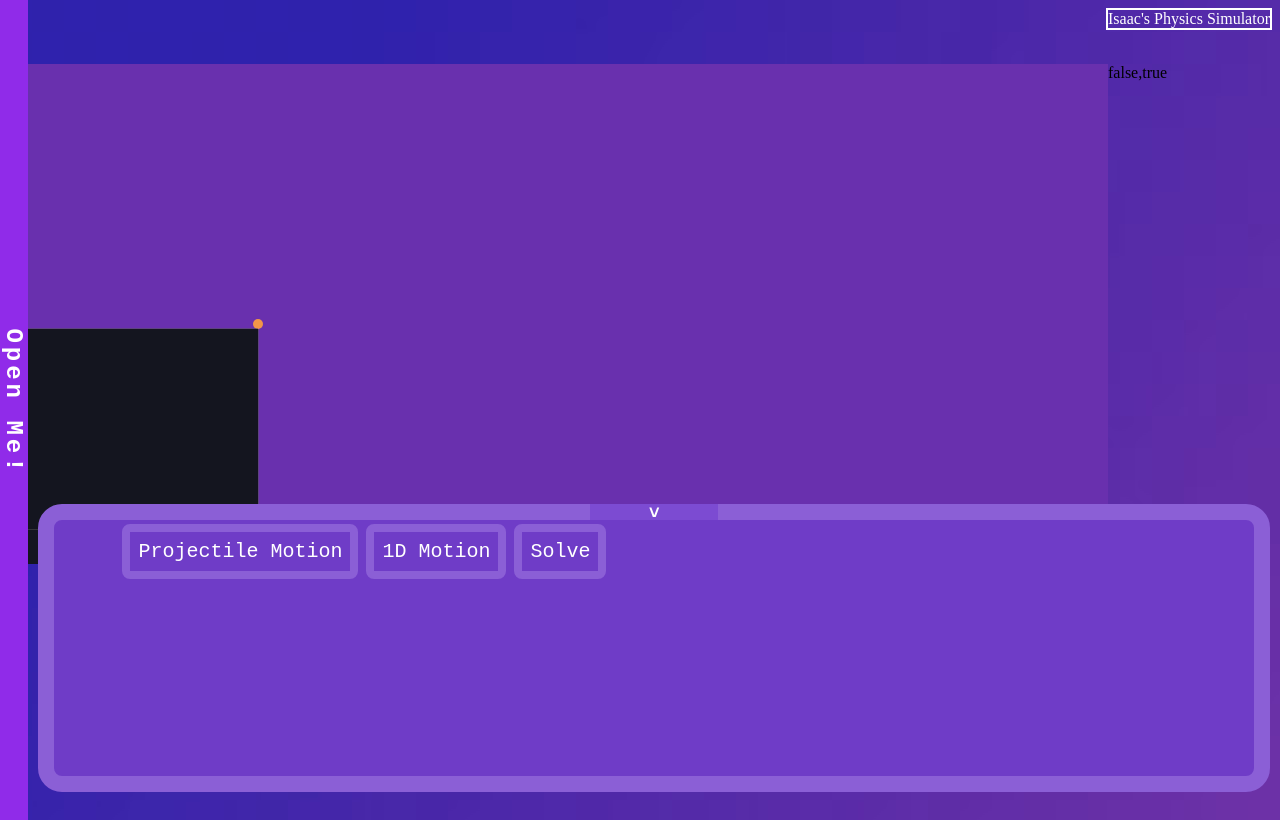
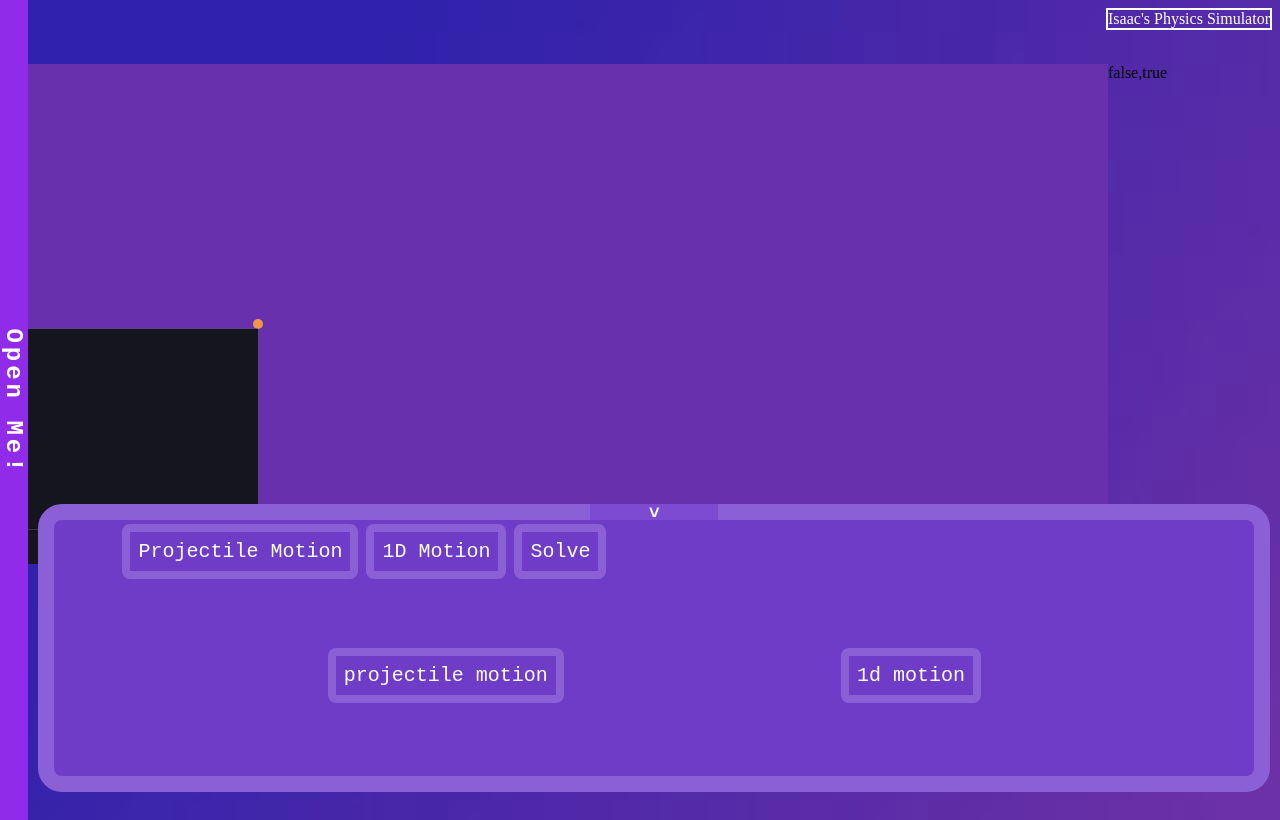
Before and after one commit to GeetHubUser814/Physics-Sim2, a React (Vite) app in the folder Physics-simulator-app/: page / in a window 1280 px wide. Both pictures are taken after a click on the button "Solve". Built offline with nearby package versions, Linux system fonts and the light colour scheme.

Commit message:
started solve

```diff
--- a/Physics-simulator-app/src/DashKinematics.jsx
+++ b/Physics-simulator-app/src/DashKinematics.jsx
@@ -301,7 +301,6 @@ function DashKinematics() {
             </form>
             )}
             {(isOpen && isOpenOneDMotion) && (
-            <div className="kinematicsDash">
             <form className="containerForm" onSubmit={handleSubmit}>
                 <div className="inputDiv">
                     <label>velocity: </label>
@@ -346,69 +345,6 @@ function DashKinematics() {
                 <button className="submitBtn" type="submit">Submit</button>
 
             </form>
-            </div>
-            )}
-            {(isOpen && isOpenSolve) && (
-            <div className="kinematicsDash">
-
-
-            </div>
-            )}
-
-            {(isOpen && isOpenSolveProjectile) && (
-            <div className="kinematicsDash">
-               <p className="solveFor">Solve For: </p>
-
-                <div className="solveForBack">
-                    <button className="dashBtn">Range(m)</button>
-                </div>
-
-                <div className="solveForBack">
-                    <button className="dashBtn">Max Height(m)</button>
-                </div>
-
-                <div className="solveForBack">
-                    <button className="dashBtn">Time in the Air(s)</button>
-                </div>
-
-                <div className="solveForBack">
-                    <button className="dashBtn">Initial Velocity(m/s)</button>
-                </div>
-
-                <div className="solveForBack">
-                    <button className="dashBtn">Final Velocity(m/s)</button>
-                </div>
-
-                <div className="solveForBack">
-                    <button className="dashBtn">Angle of Launch(deg)</button>
-                </div>
-            </div>
-            )}
-
-            {(isOpen && isOpenSolveOneD) && (
-            <div className="kinematicsDash">
-               <p className="solveFor">Solve For: </p>
-
-                <div className="solveForBack">
-                    <button className="dashBtn">Displacement(m)</button>
-                </div>
-
-                <div className="solveForBack">
-                    <button className="dashBtn">Distance(m)</button>
-                </div>
-
-                <div className="solveForBack">
-                    <button className="dashBtn">Time(s)</button>
-                </div>
-
-                <div className="solveForBack">
-                    <button className="dashBtn">Initial Velocity(m/s)</button>
-                </div>
-
-                <div className="solveForBack">
-                    <button className="dashBtn">Final Velocity(m/s)</button>
-                </div>
-            </div>
             )}
             {(isOpen && (isOpenProjectile || isOpenOneDMotion)) && (
                 <button className="startBtn" onClick={startSimulation}>{isRunning ? "Stop Simulation" : "Start Simualtion"}</button>
@@ -432,6 +368,16 @@ function DashKinematics() {
                 <p>time when velocity is zero: {odTime}</p>
                 <p>distance when velocity is zero: {odVelDistance}</p>
             </div>
+            )}
+            {(isOpen && isOpenSolve) && (
+                <div className="containerForm containerSolve">
+                    <div className="solveDiv">
+                        <button>projectile motion</button>
+                    </div>
+                    <div className="solveDiv">
+                        <button>1d motion</button>
+                    </div>
+                </div>
             )}
         </div>
     );
--- a/Physics-simulator-app/src/index.css
+++ b/Physics-simulator-app/src/index.css
@@ -43,7 +43,7 @@ body{
   font-family: monospace;
   font-weight: bold;
   letter-spacing: 0.5vh;
-  transition: all 0.2s;
+  transition: all 0.1s;
 }
 .unitBtn{
   background-color: rgb(83, 24, 135);
@@ -55,7 +55,7 @@ body{
   font-size: 2.2vh;
   letter-spacing: 0.3vh;
   font-family: monospace;
-  transition: all 0.15s;
+  transition: all 0.1s;
   text-align: left;
 }
 .unitBtn:hover{
@@ -140,7 +140,7 @@ body{
   background-color: rgb(111, 60, 199);
   border-color: rgb(139, 95, 214);
   color: white;
-  transition: all, 1s ease-in-out;
+  transition: all, 0.8s ease-in-out;
 }
 .startBtn:hover{
   cursor: pointer;
@@ -159,7 +159,7 @@ body{
   background-color: rgb(111, 60, 199);
   border-color: rgb(139, 95, 214);
   color: white;
-  transition: all, 0.15s ease-in-out;
+  transition: all, 0.1s ease-in-out;
 }
 .dashBtn:hover{
   cursor: pointer;
@@ -216,6 +216,7 @@ body{
   display: flex;
   flex-wrap: wrap;
   align-content: center;
+  justify-content: center;
   gap: 3vh;
 }
 .inputDiv{
@@ -244,7 +245,7 @@ body{
   position: absolute;
   top: 25vh;
   left: 135vh;
-  transition: all, 0.15s ease-in-out;
+  transition: all, 0.1s ease-in-out;
 }
 .submitBtn:hover{
   cursor: pointer;
@@ -271,22 +272,25 @@ body{
   resize: both;
   overflow: auto;
 }
-/*
-  width: 10vw;
-  max-width: 10vw;
-  height: 30vh;
-  max-height: 30vh;
-  position: absolute;
-  top: -50vh;
-  left: 77vw;
-  font-size: 2vh;
-  padding: 1vh;
+.solveDiv button{
   font-family: monospace;
+  font-size: 2.5vh;
   border: 1vh solid;
   border-radius: 1vh;
   background-color: rgb(111, 60, 199);
   border-color: rgb(139, 95, 214);
+  padding: 1vh;
   color: white;
-  resize: both;
-  overflow: auto;
-*/
+  position: relative;
+  transition: all, 0.1s ease-in-out;
+}
+.solveDiv button:hover{
+  cursor: pointer;
+  transform: scale(105%);
+  background-color: rgb(123, 78, 201);
+  border-color: rgb(162, 129, 218);
+}
+.containerSolve{
+  display: flex;
+  justify-content: space-evenly;
+}
```
